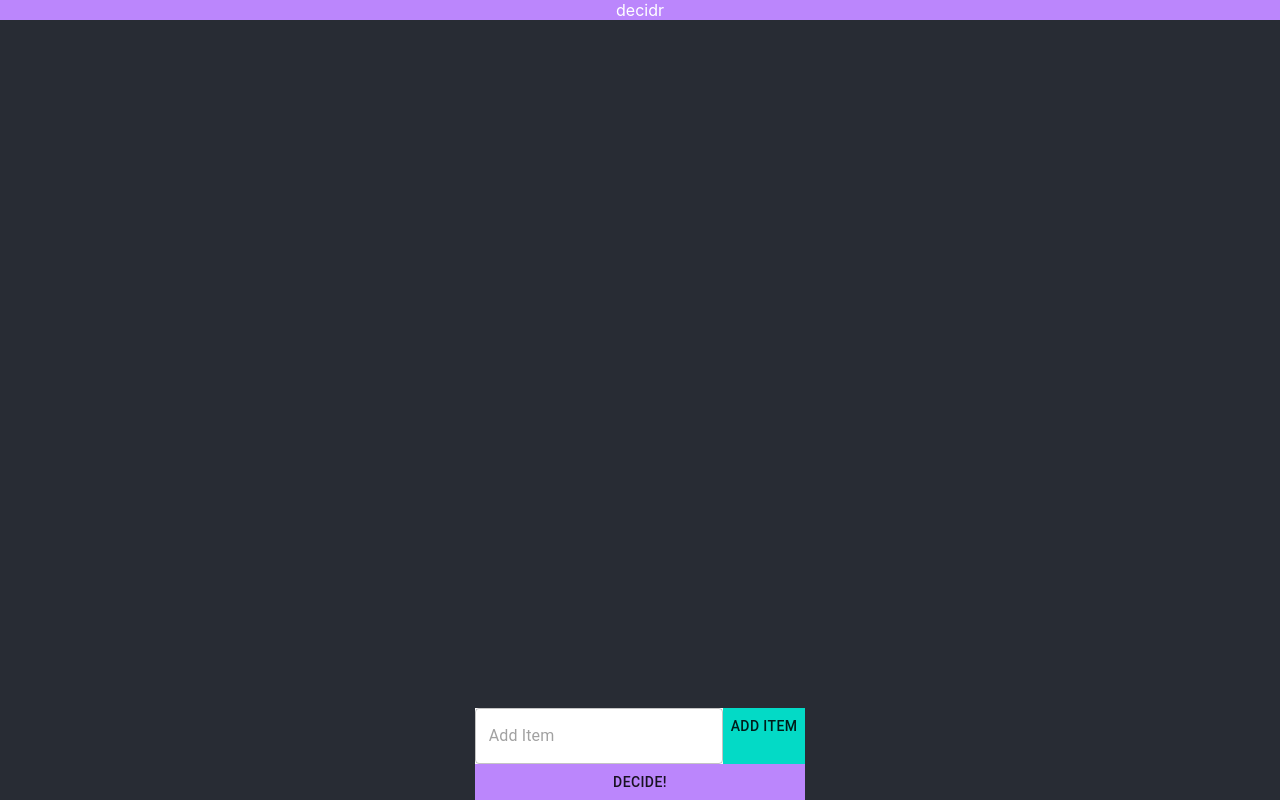
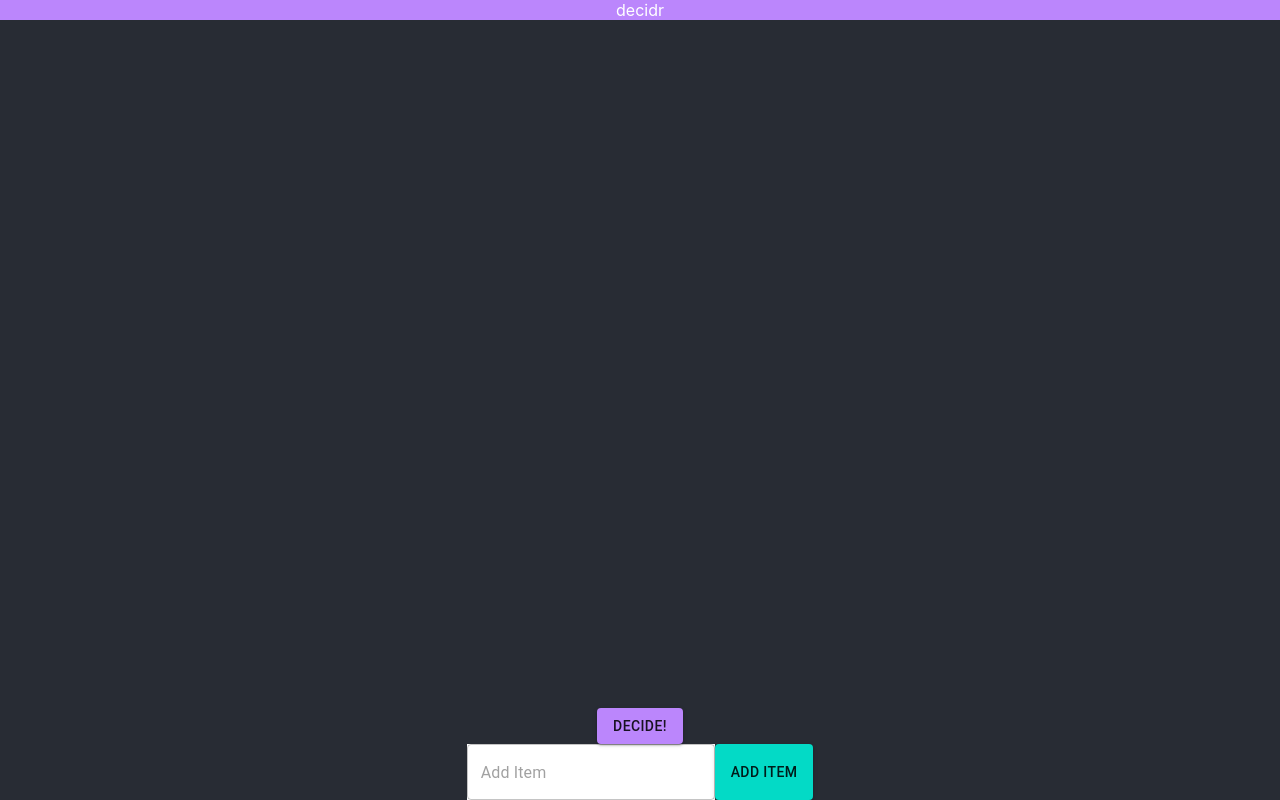
Before and after one commit to xmercado/decidr, a React (Create React App) app: page / in a window 1280 px wide. Built offline with nearby package versions, Linux system fonts and the light colour scheme.

Commit message:
refactor(button): adjust button style with theme

```diff
--- a/src/App.js
+++ b/src/App.js
@@ -24,12 +24,18 @@ function App() {
         <div className='Result'>
           <p>Your decision is </p>
           <p>{selectedItem}</p>
-          <div className='Pink'>
+          <SelectItem
+              listContainer={listContainer}
+              setListContainer={setListContainer}
+              setSelectedItem={setSelectedItem}/>
+          <div className='Button'>
             <Button
-              id='decide-again'
+              id='back'
               onClick={() => clearState()}
+              variant='contained'
+              color='secondary'
             >
-              Decide again
+              Back
             </Button>
           </div>
         </div>
@@ -42,14 +48,14 @@ function App() {
             setSelectedItem={setSelectedItem}
           />
           <div>
+            <SelectItem
+              listContainer={listContainer}
+              setListContainer={setListContainer}
+              setSelectedItem={setSelectedItem}/>
             <AddItem
               listContainer={listContainer}
               setListContainer={setListContainer}
             />
-            <SelectItem
-              listContainer={listContainer}
-              setListContainer={setListContainer}
-              setSelectedItem={setSelectedItem}/>
           </div>
         </>
       }
--- a/src/components/AddItem.js
+++ b/src/components/AddItem.js
@@ -23,16 +23,17 @@ export default function AddItem({ listContainer, setListContainer }) {
                         color='primary'
                     />
                 </div>
-                <div className='Teal'>
                 <Button
+                    className='Button'
                     id='submit-item'
                     type='submit'
                     onClick={addItemToListContainer}
+                    variant='contained'
+                    color='secondary'
                 >
                     Add Item
                 </Button>
             </div>
-            </div>
         </form>
     );
 }
--- a/src/components/ItemList.js
+++ b/src/components/ItemList.js
@@ -15,7 +15,10 @@ export default function ItemList({ listContainer, setListContainer, selectedItem
             <p>
                 {item}
             </p>
-            <div onClick={() => deleteItem()}>
+            <div
+                className='ListDelete'
+                onClick={() => deleteItem()}
+            >
                 <DeleteIcon />
             </div>
         </div>
@@ -23,7 +26,7 @@ export default function ItemList({ listContainer, setListContainer, selectedItem
     );
 
     return (
-        <div>
+        <div className='List'>
             {displayListContainer}
         </div>
     );
--- a/src/components/SelectItem.js
+++ b/src/components/SelectItem.js
@@ -8,14 +8,14 @@ export default function SelectItem({ listContainer, setListContainer, setSelecte
     }
 
     return (
-        <div className='Pink'>
         <Button
+            className='Button'
             id='select-item'
             onClick={selectRandomItem}
+            variant='contained'
+            color='primary'
         >
             Decide!
         </Button>
-        </div>
-
     );
 }
--- a/src/index.js
+++ b/src/index.js
@@ -3,10 +3,27 @@ import ReactDOM from 'react-dom';
 import './index.css';
 import App from './App';
 import reportWebVitals from './reportWebVitals';
+import {ThemeProvider, createTheme} from '@material-ui/core';
+
+const theme = createTheme({
+  palette: {
+     primary: {
+      main: '#BB86FC',
+     },
+     secondary: {
+      main: '#03DAC6',
+     },
+     error: {
+      main:'#CF6679',
+     },
+  },
+});
 
 ReactDOM.render(
   <React.StrictMode>
-    <App />
+    <ThemeProvider theme={theme}>
+      <App />
+    </ThemeProvider>
   </React.StrictMode>,
   document.getElementById('root')
 );
```
Lines whose indentation alone changed are shown as unchanged.
